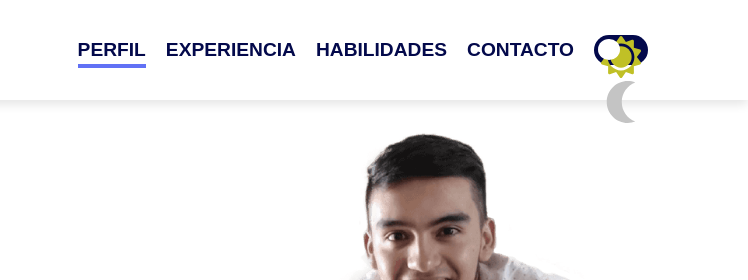
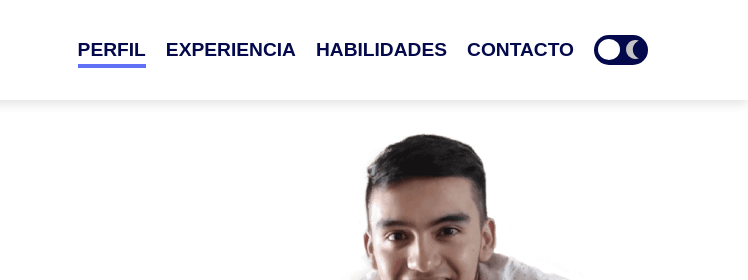
Before and after one commit to Andres-Santacruz/Andres-santacruz-dev, a website built with Vite: page index.html in a window 1280 px wide. Shown: the top 280 px of the page, 532-1280 px from the left. Built offline with nearby package versions, Linux system fonts and the light colour scheme.

Commit message:
[FIX]: Add styles to icons in btn-dark

```diff
--- a/css/header.css
+++ b/css/header.css
@@ -99,6 +99,7 @@ a.seleted::after,
   position: relative;
   outline: none;
   display: block;
+  cursor: pointer;
 }
 .btn-dark::after {
   content: "";
@@ -122,6 +123,16 @@ a.seleted::after,
   background-color: var(--secundary-color);
   width: 23px;
   transition: left 3s ease-in-out;
+}
+
+.icon-btn-dark {
+  object-fit: contain;
+  display: inline;
+  width: 19px;
+  padding-top: 2px;
+}
+.icon-btn-dark:hover {
+  filter: brightness(1.1);
 }
 
 #check-menu:checked ~ .menu {
```
